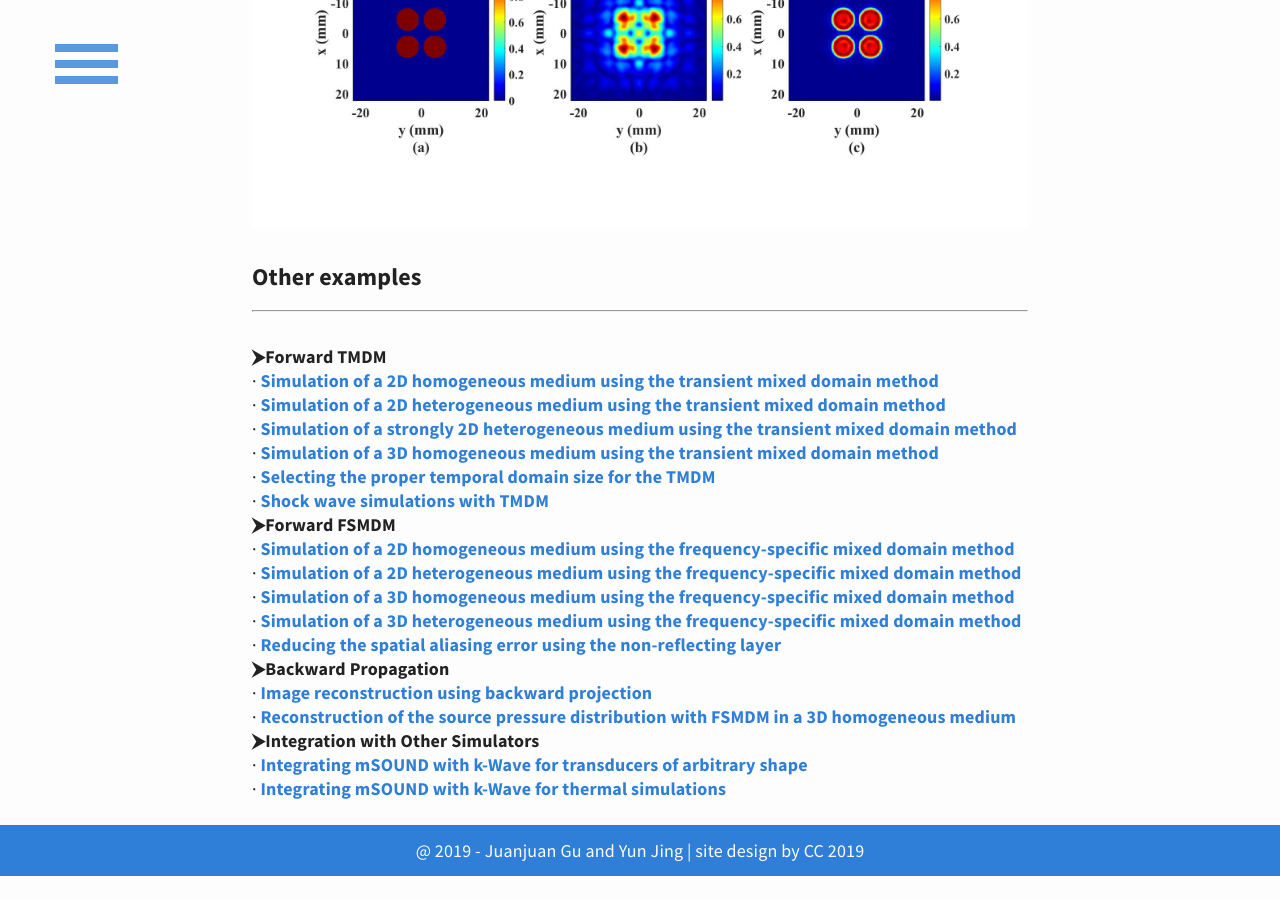
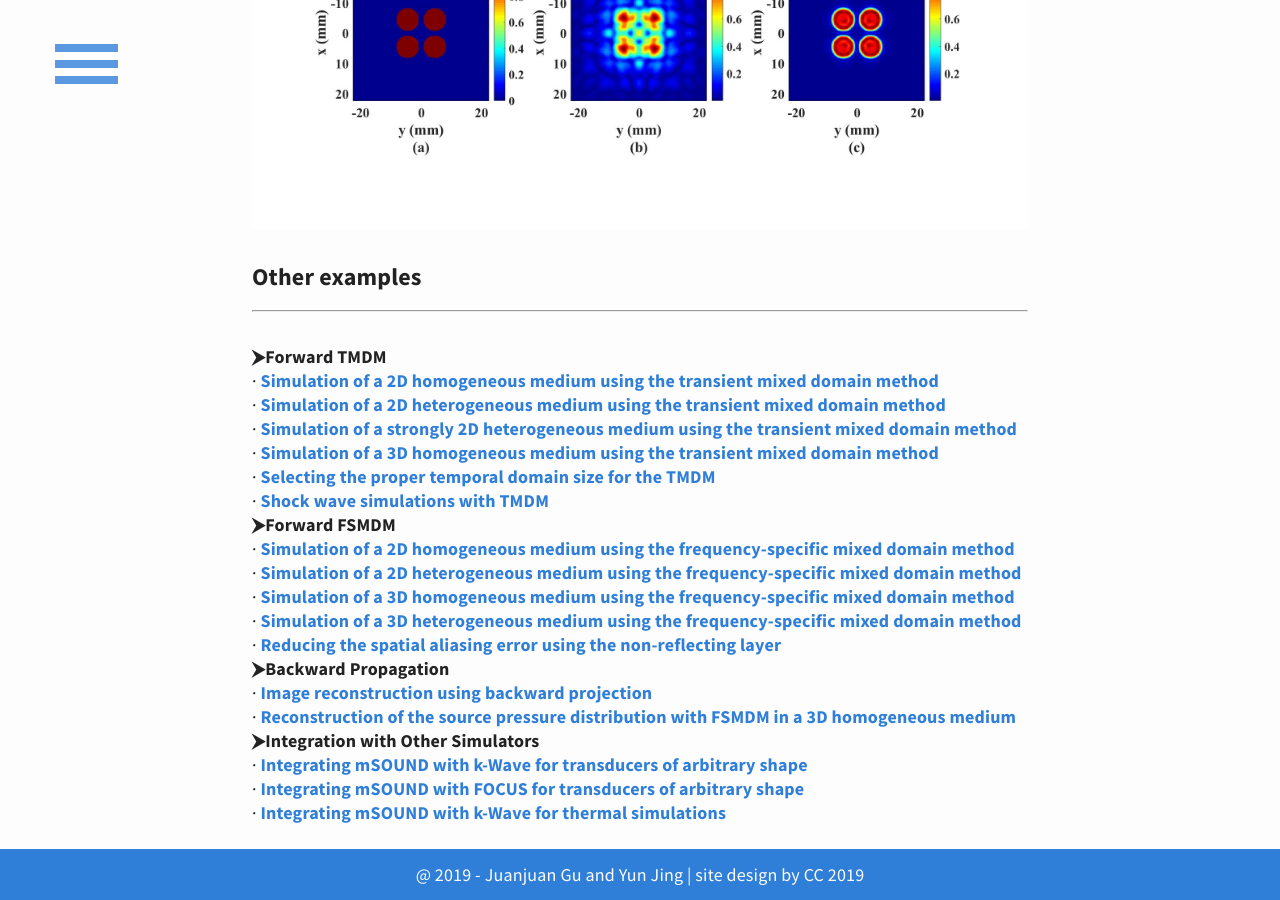
Before and after one commit to m-SOUND/mSOUND, a Jekyll site: the page built from _posts/2019-07-16-FSMDM_one_step_reconstruction.html, in a window 1280 px wide and 900 px high, scrolled down 2575 px. Built offline with Jekyll 4.4.1, drawn with Linux system fonts in a browser that asks for light colours; before the commit the page ends 3451 px from its top, so only the background shows below that.

Commit message:
Update 2019-07-16-FSMDM_one_step_reconstruction.html

```diff
--- a/_posts/2019-07-16-FSMDM_one_step_reconstruction.html
+++ b/_posts/2019-07-16-FSMDM_one_step_reconstruction.html
@@ -127,6 +127,8 @@ and (c) the reconstructed source pressure distribution">
  <br><h7 style='font-weight:bold;'>&#11166;Integration with Other Simulators</h7>
  <br>&middot;<a href="https://m-sound.github.io/mSOUND/combine-k-Wave-TMDM">
     Integrating mSOUND with k-Wave for transducers of arbitrary shape</a>
+ <br>&middot;<a href="https://m-sound.github.io/mSOUND/combine-FOCUS-mSOUND">
+    Integrating mSOUND with FOCUS for transducers of arbitrary shape</a>
  <br>&middot;<a href="https://m-sound.github.io/mSOUND/combine-k-Wave-diffusion">
     Integrating mSOUND with k-Wave for thermal simulations</a>
 </p>
```
